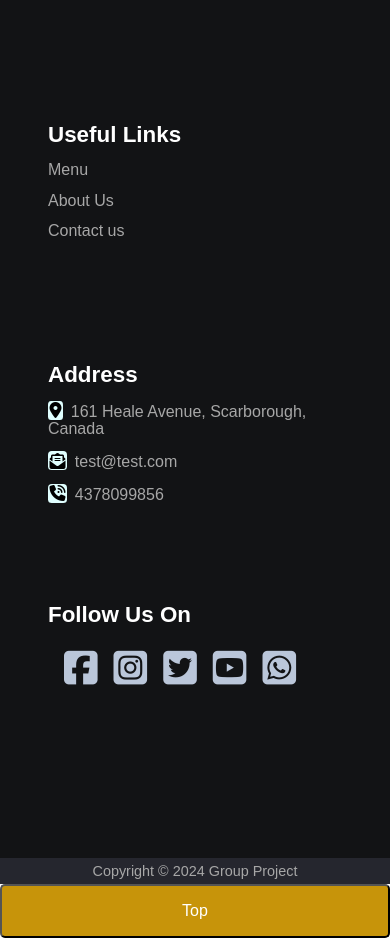
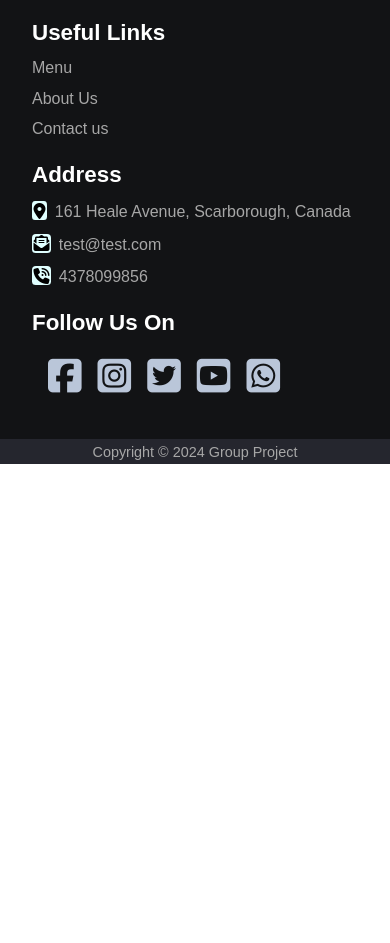
Before and after one commit to Samir007-rb/group_project, a plain HTML site: page index.html in a window 390 px wide. Shown: the part 200-1143 px from the top of the page. After the commit the page ends 844 px from the top, so only its background shows below. Drawn offline with Linux system fonts and the light colour scheme.

Commit message:
Fix responsive error

```diff
--- a/css/style.css
+++ b/css/style.css
@@ -75,7 +75,7 @@ input[type=checkbox] {
 }
 
 /* APPLYING MEDIA QUERIES */
-@media (max-width: 768px) {
+@media (max-width: 780px) {
   /* navbar */
  .menu {
     display:none;
@@ -139,8 +139,9 @@ footer * {
   width: 100%;
   display: flex;
   flex-direction: column;
-  padding: 0 2em;
-  min-height: 15em;
+  padding: 0 1em;
+  max-height: 15em;
+    margin-top: 1.5rem;
 }
 h3 {
   width: 100%;
@@ -178,18 +179,6 @@ h3 {
   border-radius: 20%;
   margin-right: 0.2rem;
 }
-input,
-button {
-  font-size: 1em;
-  padding: 1em;
-  width: 100%;
-  border-radius: 5px;
-  margin-bottom: 5px;
-}
-button {
-  background-color: #c7940a;
-  color: #ffffff;
-}
 div.social {
   display: flex;
   justify-content: left;
@@ -204,12 +193,13 @@ div.social {
 }
 
 .copyright {
+    margin-top: 1.5rem;
   padding: 0.3em 1em;
   background-color: #25262e;
 }
 .footer-menu{
   float: left;
-    margin-top: 10px;
+   margin-top: 10px;
 }
 
 .footer-menu a{
@@ -225,7 +215,7 @@ div.social {
   font-size: 0.9em;
   text-align: center;
 }
-@media screen and (max-width: 768px) {
+@media screen and (max-width: 780px) {
   .row.primary {
     grid-template-columns: 1fr;
   }
--- a/index.html
+++ b/index.html
@@ -3,15 +3,17 @@ Date: March 10, 2024 -->
 <!DOCTYPE html>
 <html lang="en">
 <head>
-        <meta charset="UTF-8" />
-        <meta name="viewport" content="width=device-width, initial-scale=1.0" />
+    <meta charset="UTF-8"/>
+    <meta name="viewport" content="width=device-width, initial-scale=1.0"/>
     <!-- favicon -->
     <link rel="icon" href="https://robcubbon.com/wp-content/uploads/2022/09/favicon.png" type="image/png">
     <!-- title of the website -->
     <title>Restaurant Website</title>
-        <link rel="stylesheet" href="css/style.css" />
+    <link rel="stylesheet" href="css/style.css"/>
     <!-- cdn of fontawsome to use icons in the webpage -->
-        <link rel="stylesheet" href="https://cdnjs.cloudflare.com/ajax/libs/font-awesome/6.5.1/css/all.min.css" integrity="sha512-DTOQO9RWCH3ppGqcWaEA1BIZOC6xxalwEsw9c2QQeAIftl+Vegovlnee1c9QX4TctnWMn13TZye+giMm8e2LwA==" crossorigin="anonymous" referrerpolicy="no-referrer" />
+    <link rel="stylesheet" href="https://cdnjs.cloudflare.com/ajax/libs/font-awesome/6.5.1/css/all.min.css"
+          integrity="sha512-DTOQO9RWCH3ppGqcWaEA1BIZOC6xxalwEsw9c2QQeAIftl+Vegovlnee1c9QX4TctnWMn13TZye+giMm8e2LwA=="
+          crossorigin="anonymous" referrerpolicy="no-referrer"/>
 </head>
 <body>
 <!-- Navbar -->
@@ -27,7 +29,7 @@ Date: March 10, 2024 -->
     <!-- NAVIGATION MENU -->
     <ul class="nav-links">
         <!-- USING CHECKBOX -->
-                <input type="checkbox" id="checkbox_toggle" />
+        <input type="checkbox" id="checkbox_toggle"/>
         <label for="checkbox_toggle" class="hamburger">&#9776;</label>
 
         <!-- NAVIGATION MENUS -->
@@ -40,6 +42,9 @@ Date: March 10, 2024 -->
     </ul>
 </nav>
 
+
+
+
 <!-- footer of the website -->
 <footer>
     <div class="row primary">
@@ -50,14 +55,6 @@ Date: March 10, 2024 -->
             <p>
                 Lorem ipsum dolor sit amet consectetur adipisicing elit.
             </p>
-
-              <!-- <div class="social">
-                <i class="fa-brands fa-facebook-square"></i>
-                <i class="fa-brands fa-instagram-square"></i>
-                <i class="fa-brands fa-twitter-square"></i>
-                <i class="fa-brands fa-youtube-square"></i>
-                <i class="fa-brands fa-whatsapp-square"></i>
-              </div> -->
         </div>
 
         <!-- important links for users -->
@@ -114,7 +111,5 @@ Date: March 10, 2024 -->
         <p>Copyright &copy; 2024 Group Project</p>
     </div>
 </footer>
-
-            <button id="myBtn"><a href="#top" style="color: white">Top</a></button>
 </body>
 </html>
```
Also changed, not shown: css/home.css (added). Lines whose indentation alone changed are shown as unchanged.
